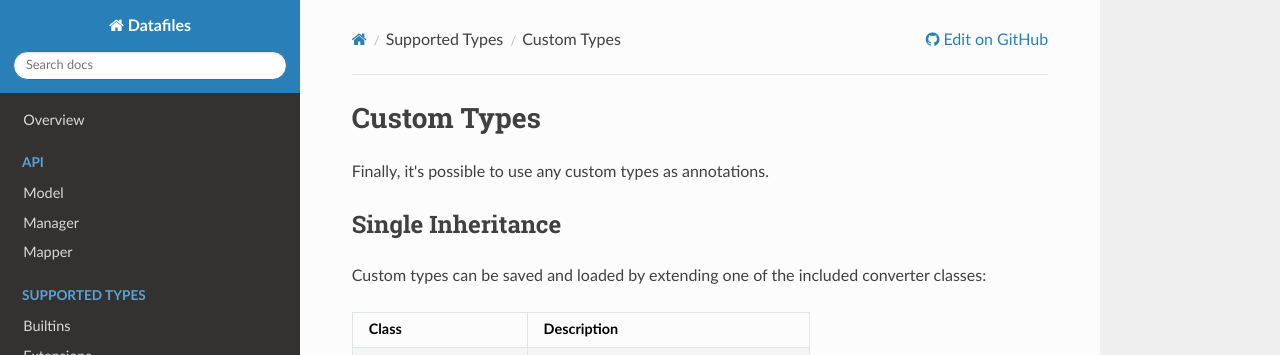
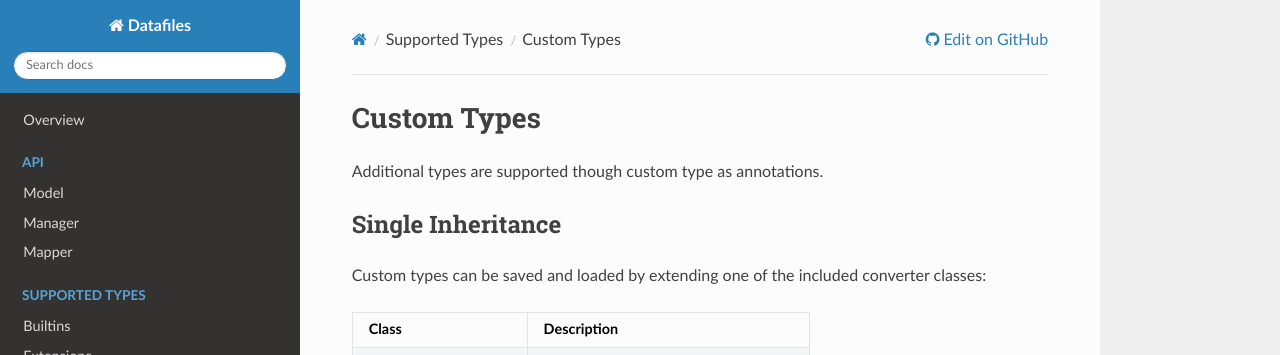
Before and after one commit to jacebrowning/datafiles, an MkDocs documentation site: the page built from docs/types/custom.md, in a window 1280 px wide and 900 px high. Shown: the top 355 px of the window. Built offline with MkDocs 1.6.1, drawn with Linux system fonts in a browser that asks for light colours; nearby versions of some CDN libraries.

Commit message:
Update intro text

```diff
--- a/docs/types/custom.md
+++ b/docs/types/custom.md
@@ -1,6 +1,6 @@
 <h1>Custom Types</h1>
 
-Finally, it's possible to use any custom types as annotations.
+Additional types are supported though custom type as annotations.
 
 ## Single Inheritance
 
```
